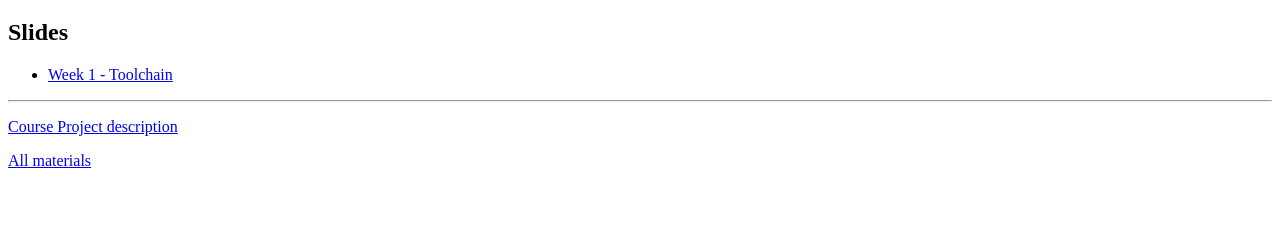
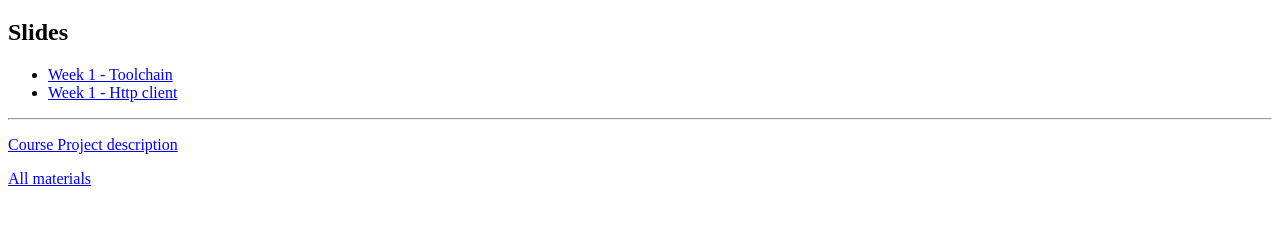
Before and after one commit to mattpe/wbma, a website: page docs/index.html in a window 1280 px wide. Shown: the part 61-286 px from the top of the page. Drawn offline with Linux system fonts and the light colour scheme.

Commit message:
add http

```diff
--- a/docs/index.html
+++ b/docs/index.html
@@ -11,6 +11,7 @@
 <h2>Slides</h2>
   <ul>
     <li><a href="w1-toolchain.html">Week 1 - Toolchain</a></li>
+    <li><a href="w1-http.html">Week 1 - Http client</a></li>
   </ul>
 <hr>
 <p><a href="https://github.com/mattpe/wbma/blob/master/docs/project.md">Course Project description</a></p>
```
